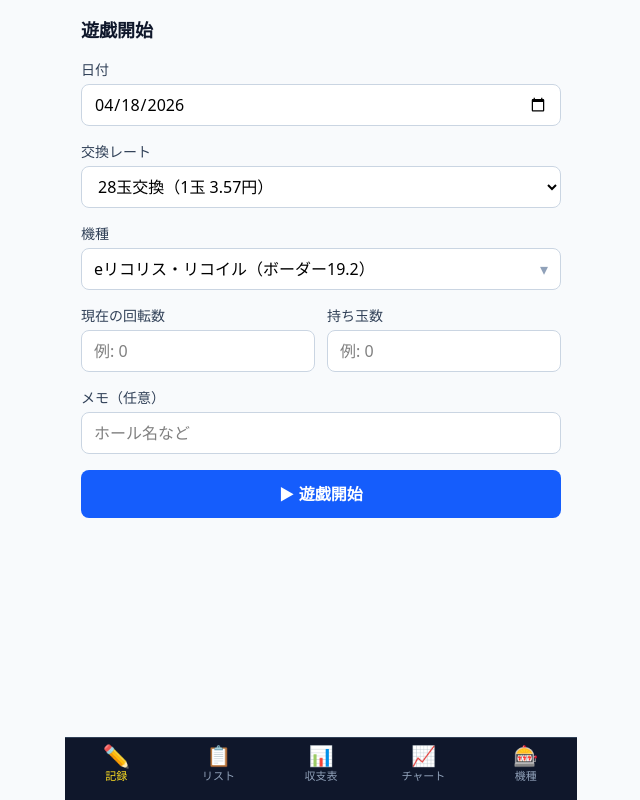
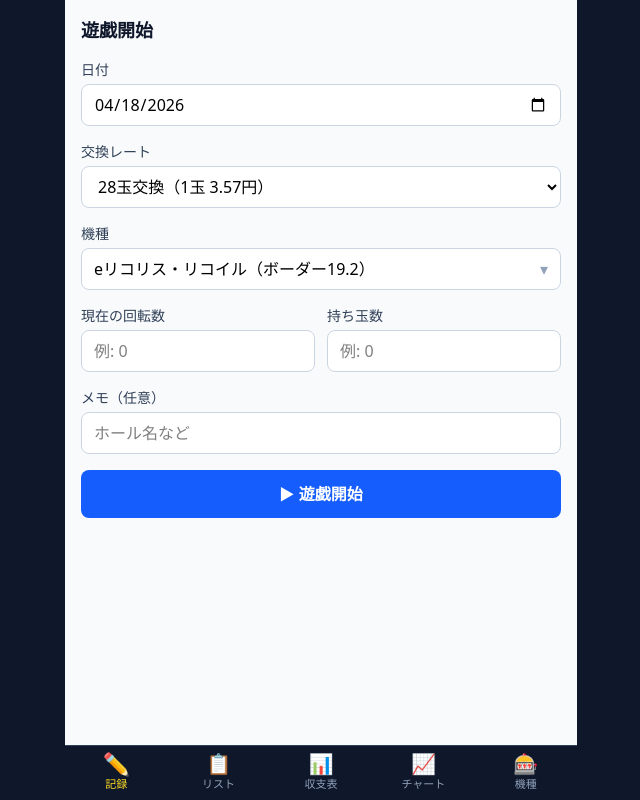
Before and after one commit to sunahitiri/pachi-calc, a React (Vite) app: page / in a window 1280 px wide. Shown: the whole page, without its empty margins (319-959 px from the left). Built offline with nearby package versions, Linux system fonts and the light colour scheme.

Commit message:
描画修正

```diff
--- a/src/App.jsx
+++ b/src/App.jsx
@@ -132,7 +132,11 @@ function App() {
   return (
     <div
       className="flex flex-col max-w-lg mx-auto bg-slate-50 dark:bg-slate-900 overflow-hidden"
-      style={{ height: '100dvh' }}
+      style={{
+        height: '100dvh',
+        // iPhone のカメラ/ノッチ領域に被らないよう上端の safe-area を確保
+        paddingTop: 'env(safe-area-inset-top, 0px)',
+      }}
     >
       <div
         ref={containerRef}
--- a/src/components/BottomNav.jsx
+++ b/src/components/BottomNav.jsx
@@ -13,8 +13,8 @@ export default function BottomNav({ tab, setTab, tabs }) {
     <nav
       className="flex-shrink-0 bg-slate-900 text-white border-t border-slate-700"
       style={{
-        // iPhone のホームインジケータ領域 + 最低 8px の余白を確保
-        paddingBottom: 'calc(env(safe-area-inset-bottom, 0px) + 0.5rem)',
+        // iPhone のホームインジケータ領域のみを確保 (それ以外の余白は付けない)
+        paddingBottom: 'env(safe-area-inset-bottom, 0px)',
       }}
     >
       <div className="flex">
--- a/src/index.css
+++ b/src/index.css
@@ -16,16 +16,11 @@ html, body, #root {
 html, body {
   overflow: hidden;
   overscroll-behavior: none;
-  position: fixed;
-  width: 100%;
 }
 
+/* body の背景色はボトムナビと同色 (slate-900) に統一。
+ * これにより iPhone PWA のホームインジケータ領域や、
+ * 万一のラバーバンド時にもタブと同じ色が見える。 */
 body {
-  background: #f8fafc;
+  background: #0f172a;
 }
-
-@media (prefers-color-scheme: dark) {
-  body {
-    background: #0f172a;
-  }
-}
```
